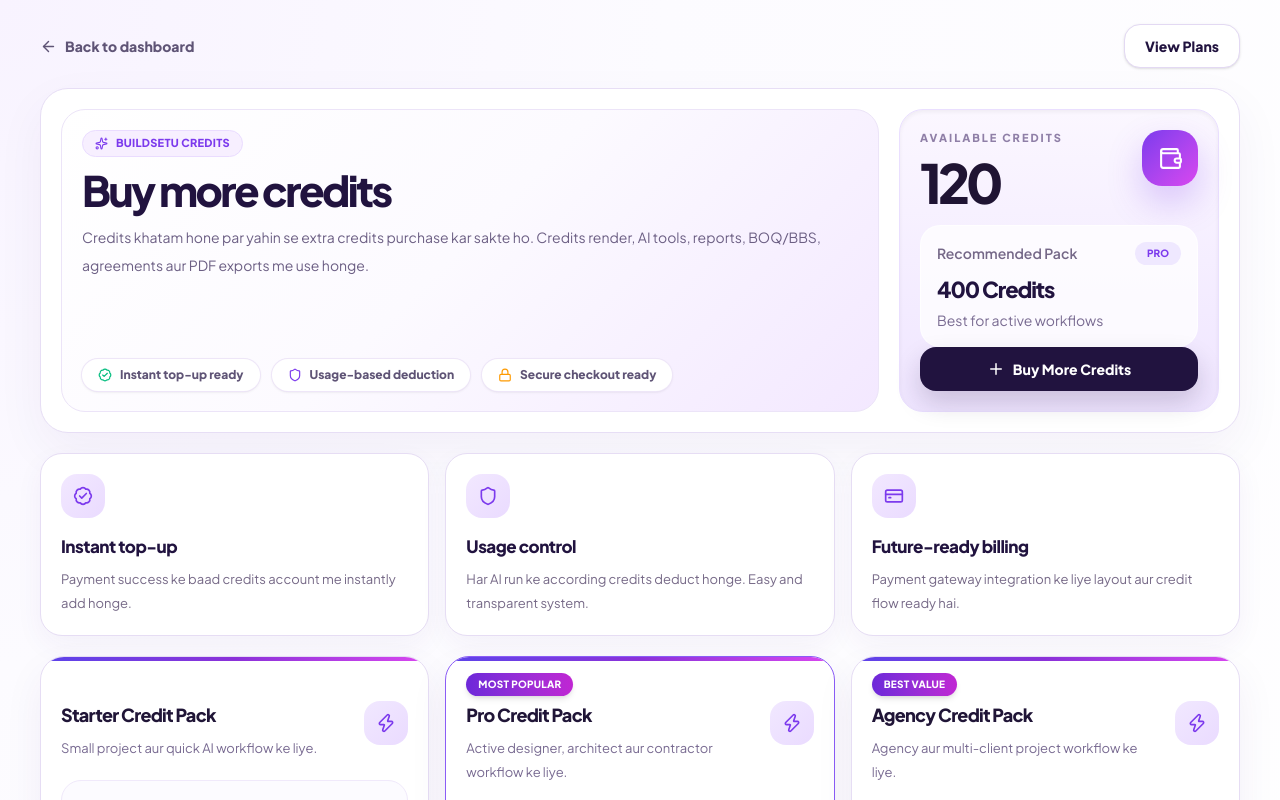
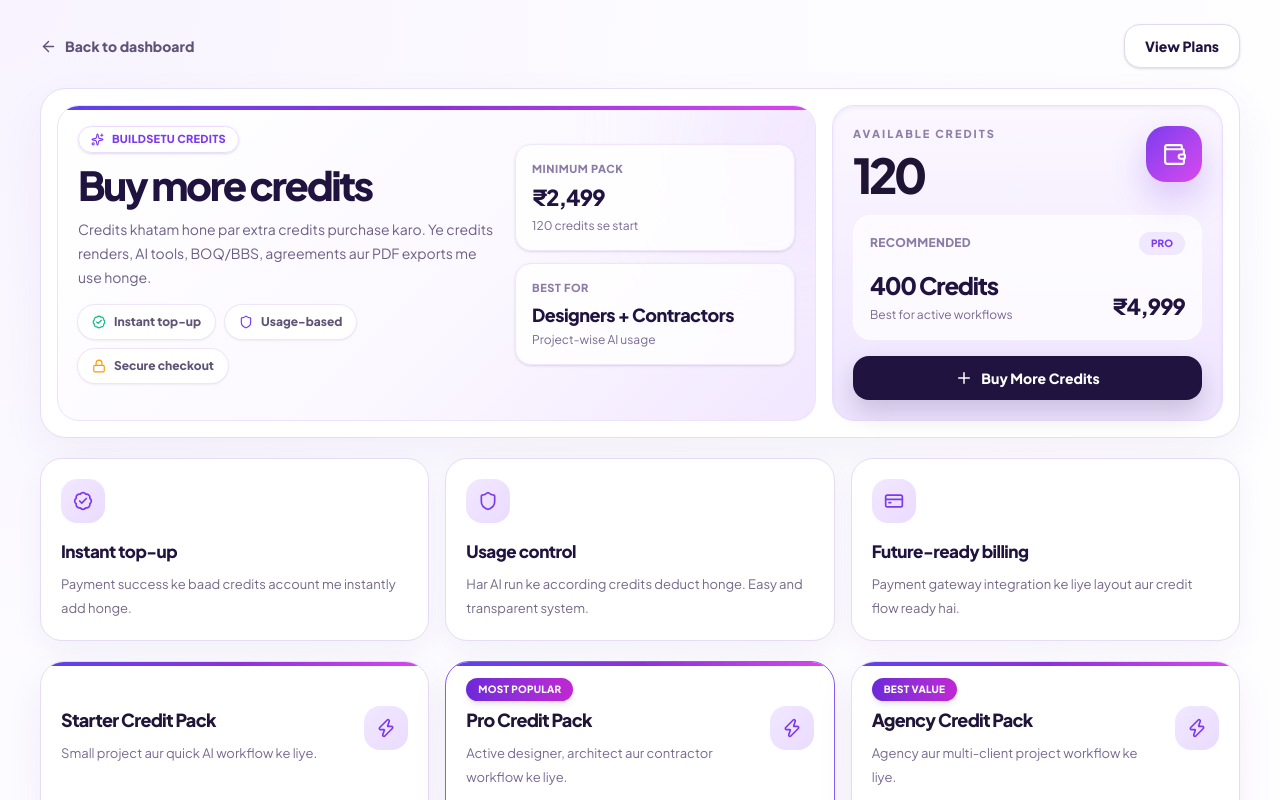
Before and after one commit to maihoonankitsingh/Build-Setu-Ai, a Next.js app: page /credits in a window 1280 px wide. Shown: the top 800 px of the page. Built offline with nearby package versions, Linux system fonts and the light colour scheme.

Commit message:
Improve credits page top section layout

```diff
--- a/app/credits/page.tsx
+++ b/app/credits/page.tsx
@@ -117,12 +117,12 @@ function PackCard({ pack }: { pack: Pack }) {
       ) : null}
 
       <div className="flex h-full flex-col p-5 pt-6">
-        <div className="mt-4 flex items-start justify-between gap-4">
+        <div className="mt-4 grid min-h-[104px] grid-cols-[1fr_auto] items-start gap-4">
           <div>
             <h2 className="text-[18px] font-black tracking-[-0.04em] text-[#201537]">
               {pack.name}
             </h2>
-            <p className="mt-2 text-[13px] leading-6 text-[#786a91]">
+            <p className="mt-2 line-clamp-2 text-[13px] leading-6 text-[#786a91]">
               {pack.desc}
             </p>
           </div>
@@ -132,7 +132,7 @@ function PackCard({ pack }: { pack: Pack }) {
           </div>
         </div>
 
-        <div className="mt-5 rounded-[20px] border border-[#f0e9fb] bg-[#fcfbff] p-4">
+        <div className="mt-0 rounded-[20px] border border-[#f0e9fb] bg-[#fcfbff] p-4">
           <div className="grid grid-cols-2 gap-4">
             <div>
               <p className="text-[11px] font-black uppercase tracking-wider text-[#8b7ca6]">
@@ -158,7 +158,7 @@ function PackCard({ pack }: { pack: Pack }) {
           onClick={() => {
             alert(`${pack.name} selected. Next step: payment gateway integration.`);
           }}
-          className="mt-5 flex h-12 w-full items-center justify-center gap-2 rounded-2xl bg-gradient-to-r from-[#5b43ea] via-[#7c3aed] to-[#d946ef] text-sm font-black text-white shadow-[0_12px_28px_rgba(124,58,237,0.24)] transition hover:brightness-105"
+          className="mt-5 flex h-12 w-full shrink-0 items-center justify-center gap-2 rounded-2xl bg-gradient-to-r from-[#5b43ea] via-[#7c3aed] to-[#d946ef] text-sm font-black text-white shadow-[0_12px_28px_rgba(124,58,237,0.24)] transition hover:brightness-105"
         >
           <Plus size={18} />
           Buy Credits
@@ -202,49 +202,76 @@ export default function CreditsPage() {
           </a>
         </div>
 
-        {/* TOP SECTION - COMPACT */}
-        <section className="rounded-[28px] border border-[#e7def5] bg-white p-5 shadow-[0_18px_50px_rgba(65,29,120,0.05)]">
-          <div className="grid gap-5 lg:grid-cols-[1.6fr_320px]">
-            <div className="flex min-h-[220px] flex-col rounded-[24px] border border-[#ece4f8] bg-[linear-gradient(135deg,#ffffff_0%,#fcfaff_48%,#f3e8ff_100%)] p-5">
-              <div className="mb-3 inline-flex w-fit items-center gap-2 rounded-full border border-[#eadcff] bg-[#f7efff] px-3 py-1 text-[11px] font-black uppercase tracking-wide text-[#7c3aed]">
+        {/* TOP SECTION - REFINED */}
+        <section className="rounded-[26px] border border-[#e7def5] bg-white p-4 shadow-[0_16px_45px_rgba(65,29,120,0.05)]">
+          <div className="grid gap-4 lg:grid-cols-[1.65fr_0.85fr]">
+            <div className="relative overflow-hidden rounded-[22px] border border-[#ece4f8] bg-[linear-gradient(135deg,#ffffff_0%,#fbf8ff_56%,#f2e7ff_100%)] p-5">
+              <div className="absolute -right-16 -top-16 h-44 w-44 rounded-full bg-[#e9d5ff] opacity-45 blur-3xl" />
+              <div className="absolute left-0 top-0 h-1 w-full bg-gradient-to-r from-[#5b43ea] via-[#8b31d9] to-[#d946ef]" />
+
+              <div className="relative grid gap-5 xl:grid-cols-[1fr_280px] xl:items-center">
+                <div>
+                  <div className="mb-3 inline-flex w-fit items-center gap-2 rounded-full border border-[#eadcff] bg-white/85 px-3 py-1 text-[11px] font-black uppercase tracking-wide text-[#7c3aed] shadow-sm">
                     <Sparkles size={13} />
                     BuildSetu Credits
                   </div>
 
-              <h1 className="text-[30px] font-black leading-none tracking-[-0.06em] text-[#21133f] md:text-[42px]">
+                  <h1 className="text-[30px] font-black leading-none tracking-[-0.06em] text-[#21133f] md:text-[40px]">
                     Buy more credits
                   </h1>
 
-              <p className="mt-3 max-w-3xl text-[14px] leading-7 text-[#6c5f84]">
-                Credits khatam hone par yahin se extra credits purchase kar sakte ho.
-                Credits render, AI tools, reports, BOQ/BBS, agreements aur PDF exports me use honge.
+                  <p className="mt-3 max-w-2xl text-[14px] leading-6 text-[#6c5f84]">
+                    Credits khatam hone par extra credits purchase karo. Ye credits renders,
+                    AI tools, BOQ/BBS, agreements aur PDF exports me use honge.
                   </p>
 
-              <div className="mt-auto pt-5">
-                <div className="flex flex-wrap gap-3">
-                  <span className="inline-flex items-center gap-2 rounded-full bg-white px-4 py-2 text-xs font-black text-[#5f5476] shadow-sm ring-1 ring-[#eee6f8]">
+                  <div className="mt-4 flex flex-wrap gap-2.5">
+                    <span className="inline-flex items-center gap-2 rounded-full bg-white px-3.5 py-2 text-[12px] font-black text-[#5f5476] shadow-sm ring-1 ring-[#eee6f8]">
                       <BadgeCheck size={14} className="text-emerald-500" />
-                    Instant top-up ready
+                      Instant top-up
                     </span>
-                  <span className="inline-flex items-center gap-2 rounded-full bg-white px-4 py-2 text-xs font-black text-[#5f5476] shadow-sm ring-1 ring-[#eee6f8]">
+                    <span className="inline-flex items-center gap-2 rounded-full bg-white px-3.5 py-2 text-[12px] font-black text-[#5f5476] shadow-sm ring-1 ring-[#eee6f8]">
                       <Shield size={14} className="text-[#7c3aed]" />
-                    Usage-based deduction
+                      Usage-based
                     </span>
-                  <span className="inline-flex items-center gap-2 rounded-full bg-white px-4 py-2 text-xs font-black text-[#5f5476] shadow-sm ring-1 ring-[#eee6f8]">
+                    <span className="inline-flex items-center gap-2 rounded-full bg-white px-3.5 py-2 text-[12px] font-black text-[#5f5476] shadow-sm ring-1 ring-[#eee6f8]">
                       <Lock size={14} className="text-amber-500" />
-                    Secure checkout ready
+                      Secure checkout
                     </span>
+                  </div>
+                </div>
+
+                <div className="grid gap-3">
+                  <div className="rounded-2xl border border-[#efe6fb] bg-white/80 p-4 shadow-sm">
+                    <p className="text-[11px] font-black uppercase tracking-wider text-[#8b7ca6]">
+                      Minimum Pack
+                    </p>
+                    <p className="mt-1 text-[22px] font-black tracking-[-0.04em] text-[#21133f]">
+                      ₹2,499
+                    </p>
+                    <p className="mt-1 text-xs text-[#786a91]">120 credits se start</p>
+                  </div>
+
+                  <div className="rounded-2xl border border-[#efe6fb] bg-white/80 p-4 shadow-sm">
+                    <p className="text-[11px] font-black uppercase tracking-wider text-[#8b7ca6]">
+                      Best For
+                    </p>
+                    <p className="mt-1 text-[18px] font-black tracking-[-0.03em] text-[#21133f]">
+                      Designers + Contractors
+                    </p>
+                    <p className="mt-1 text-xs text-[#786a91]">Project-wise AI usage</p>
+                  </div>
                 </div>
               </div>
             </div>
 
-            <div className="flex min-h-[220px] flex-col rounded-[24px] border border-[#eadfff] bg-[linear-gradient(180deg,#fbf7ff_0%,#efe5ff_100%)] p-5 shadow-inner">
+            <div className="rounded-[22px] border border-[#eadfff] bg-[linear-gradient(180deg,#fbf7ff_0%,#efe5ff_100%)] p-5 shadow-inner">
               <div className="flex items-start justify-between gap-4">
                 <div>
                   <p className="text-[11px] font-black uppercase tracking-[0.18em] text-[#8f7fa7]">
                     Available Credits
                   </p>
-                  <p className="mt-2 text-[54px] font-black leading-none tracking-[-0.08em] text-[#1f1433]">
+                  <p className="mt-2 text-[48px] font-black leading-none tracking-[-0.08em] text-[#1f1433]">
                     {availableCredits}
                   </p>
                 </div>
@@ -254,22 +281,32 @@ export default function CreditsPage() {
                 </div>
               </div>
 
-              <div className="mt-4 rounded-[20px] border border-white/70 bg-white/75 p-4">
-                <div className="flex items-center justify-between">
-                  <span className="text-sm font-semibold text-[#756888]">Recommended Pack</span>
+              <div className="mt-4 rounded-[18px] border border-white/70 bg-white/75 p-4">
+                <div className="flex items-center justify-between gap-3">
+                  <span className="text-xs font-black uppercase tracking-wide text-[#8b7ca6]">
+                    Recommended
+                  </span>
                   <span className="rounded-full bg-[#efe8ff] px-3 py-1 text-[10px] font-black text-[#7c3aed]">
                     PRO
                   </span>
                 </div>
-                <p className="mt-2 text-[22px] font-black tracking-[-0.05em] text-[#21133f]">
+
+                <div className="mt-3 flex items-end justify-between gap-3">
+                  <div>
+                    <p className="text-[24px] font-black tracking-[-0.05em] text-[#21133f]">
                       400 Credits
                     </p>
-                <p className="mt-1 text-sm text-[#786a91]">Best for active workflows</p>
+                    <p className="mt-1 text-xs text-[#786a91]">Best for active workflows</p>
+                  </div>
+                  <p className="text-[22px] font-black tracking-[-0.04em] text-[#21133f]">
+                    ₹4,999
+                  </p>
+                </div>
               </div>
 
               <a
                 href="#credit-packs"
-                className="mt-auto flex h-11 items-center justify-center gap-2 rounded-2xl bg-[#21133f] text-sm font-black text-white shadow-[0_12px_26px_rgba(33,19,63,0.18)]"
+                className="mt-4 flex h-11 items-center justify-center gap-2 rounded-2xl bg-[#21133f] text-sm font-black text-white shadow-[0_12px_26px_rgba(33,19,63,0.18)]"
               >
                 <Plus size={18} />
                 Buy More Credits
```
Lines whose indentation alone changed are shown as unchanged.
